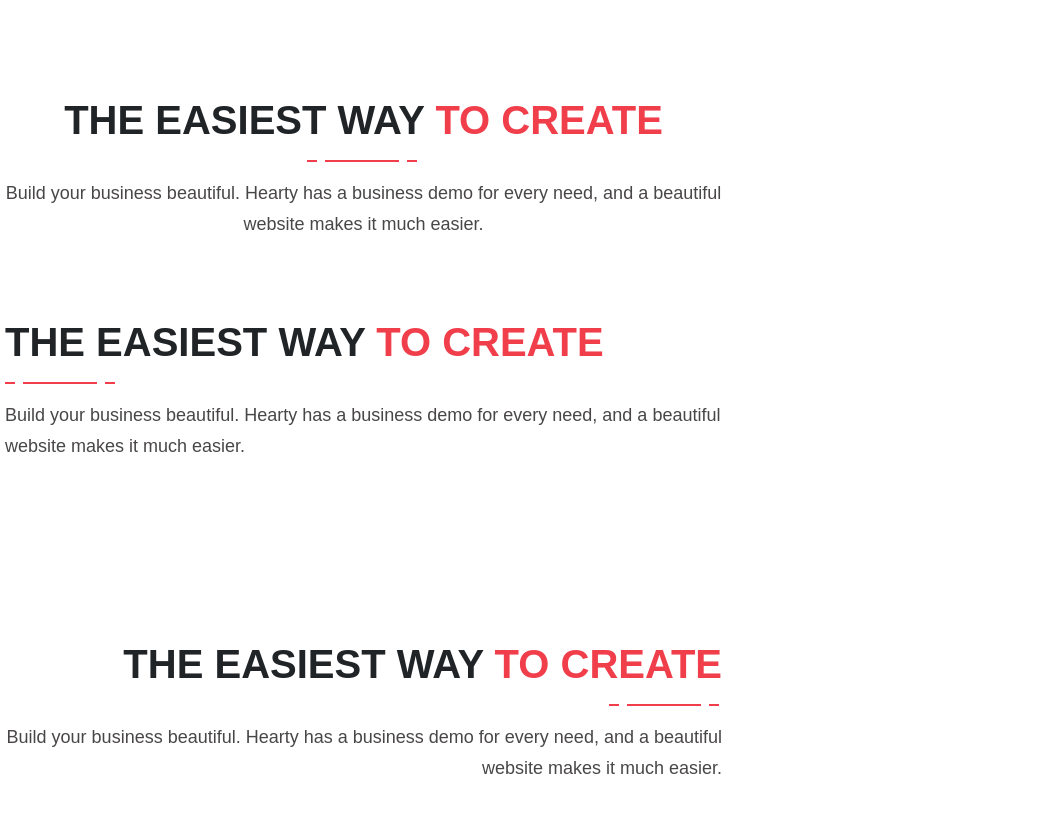
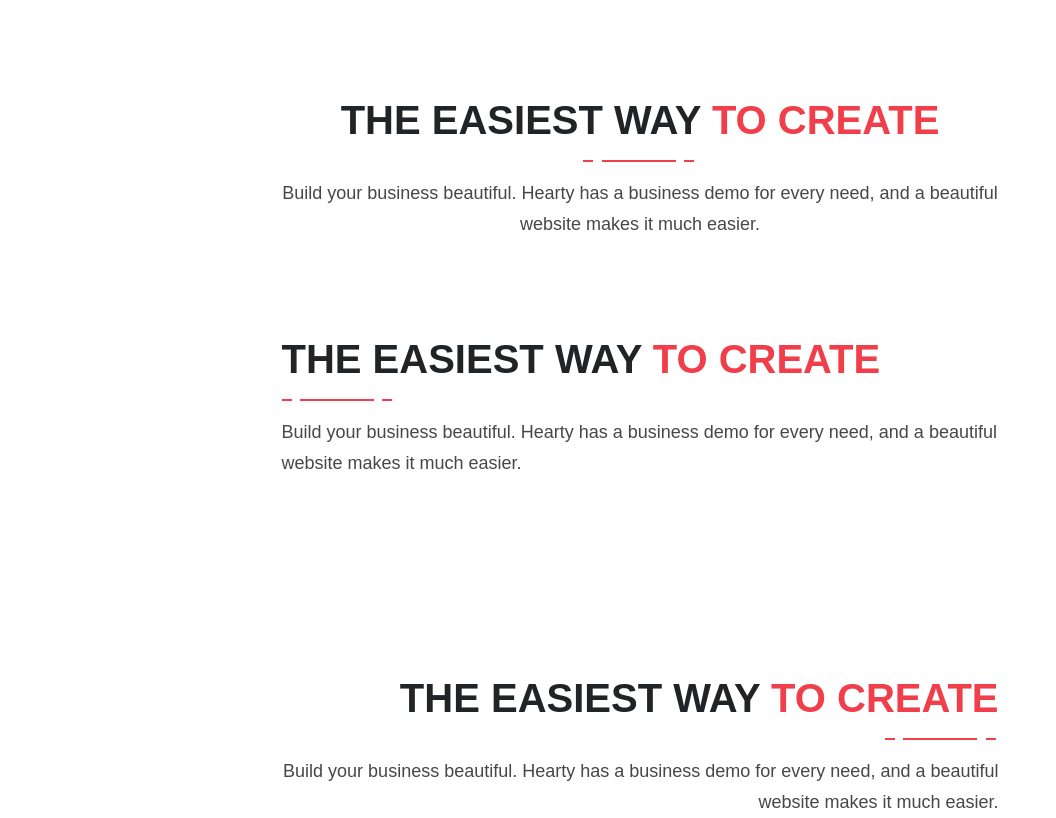
Before and after one commit to HoangHao18/Project-Hearty, a PHP site: page / in a window 1280 px wide. Shown: the whole page, without its empty margins (0-1056 px from the left). Before the commit the page ends 774 px from the top, so only its background shows below. Run offline with PHP 8.4, Linux system fonts and the light colour scheme; some web fonts are replaced.

Commit message:
Main Title 02

```diff
--- a/css/title.css
+++ b/css/title.css
@@ -1,10 +1,12 @@
-.title-container{
+.comp-main-title{
     font-family: 'Khula', sans-serif;
     max-width: 717px;
-    max-height: 122px;
+    /* max-height: 122px; */
     margin: 0 5px;
     text-align: center;
     /* background-color: aquamarine; */
+    margin-left: auto;
+    margin-right: auto;
 
 }
 
@@ -30,18 +32,18 @@
     background-color: #f13e4b;
 } */
 
-.title-container .description{
+.comp-main-title .description{
     color: #494647;
     font-size: 18px;
     font-weight: 400;
 }
 
-.line-under-title{
+.comp-main-title .line-under-title{
     line-height: 2px;
     margin-top: 15px;
     margin-bottom: 16px;
 }
-.line-under-title span{
+.comp-main-title .line-under-title span{
     width: 10px;
     height: 2px;
     background-color: #f13e4b;
@@ -50,15 +52,15 @@
 
 }
 
-.line-under-title span:nth-child(2){
+.comp-main-title .line-under-title span:nth-child(2){
     width: 74px;
 
 }
 
-.title-container.text-l{
+.comp-main-title.text-l{
     text-align: left;
 }
 
-.title-container.text-r{
+.comp-main-title.text-r{
     text-align: right;
 }
--- a/index.html
+++ b/index.html
@@ -29,8 +29,9 @@
 </head>
 <body>
     <section class="padding-top-100 padding-bottom-100">
-        <div class="title-container">
-            <div class="main-title">The Easiest Way <span>To Create</span></div>
+        <div class="container">
+            <div class="comp-main-title">
+                <h2 class="main-title">The Easiest Way <span>To Create</span></h2>
                 <div class="line-under-title">
                     <span></span>
                     <span></span>
@@ -38,11 +39,13 @@
                 </div>
                 <div class="description">Build your business beautiful. Hearty has a business demo for every need, and a beautiful website makes it much easier.</div>
             </div>
+        </div>
     </section>
 
     <section class="padding-bottom-100">
-        <div class="title-container text-l">
-            <div class="main-title">The Easiest Way <span>To Create</span></div>
+        <div class="container">
+            <div class="comp-main-title text-l">
+                <h2 class="main-title">The Easiest Way <span>To Create</span></h2>
                 <div class="line-under-title">
                     <span></span>
                     <span></span>
@@ -50,17 +53,20 @@
                 </div>
                 <div class="description">Build your business beautiful. Hearty has a business demo for every need, and a beautiful website makes it much easier.</div>
             </div>
+        </div>
     </section>
 
     <section class="padding-top-100">
-        <div class="title-container text-r">
-            <div class="main-title">The Easiest Way <span>To Create</span></div>
+       <div class="container">
+            <div class="comp-main-title text-r">
+                <h2 class="main-title">The Easiest Way <span>To Create</span></h2>
                 <div class="line-under-title">
                     <span></span>
                     <span></span>
                     <span></span>
                 </div>
                 <div class="description">Build your business beautiful. Hearty has a business demo for every need, and a beautiful website makes it much easier.</div>
+            </div>
        </div>
     </section>
 
```
Also changed, not shown: css/main.css (line endings or trailing spaces). Lines whose indentation alone changed are shown as unchanged.
